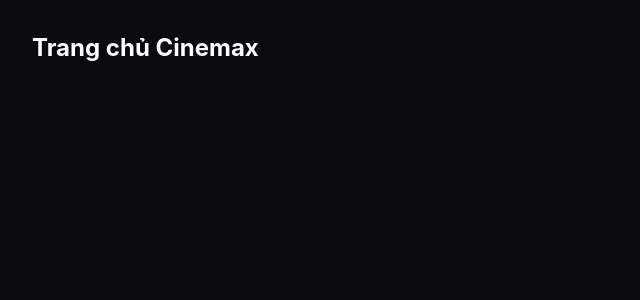
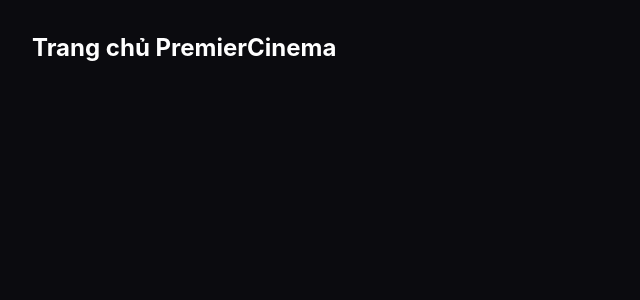
Before and after one commit to DaoMinhQuan0709/cinema_booking, a React app in the folder frontend/: page / in a window 1280 px wide. Shown: the top 300 px of the page, without its empty margins (0-640 px from the left). Built offline with nearby package versions, Linux system fonts and the light colour scheme; the HTML template or start-up script is replaced by a standard one.

Commit message:
đổi tên

```diff
--- a/frontend/src/App.jsx
+++ b/frontend/src/App.jsx
@@ -9,7 +9,7 @@ function App() {
     <QueryClientProvider client={queryClient}>
       <BrowserRouter>
         <Routes>
-          <Route path="/" element={<div className="p-8 text-2xl font-bold">Trang chủ Cinemax</div>} />
+          <Route path="/" element={<div className="p-8 text-2xl font-bold">Trang chủ PremierCinema</div>} />
           {/* Các route tiếp theo sẽ được nhúng vào đây */}
         </Routes>
       </BrowserRouter>
```
Also changed, not shown: 1 other file (tests, documents, lock files or other folders).
